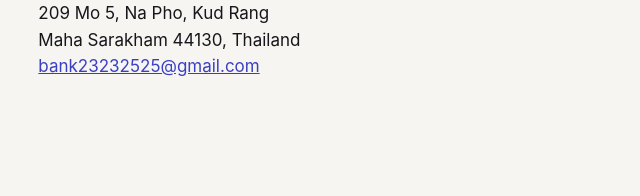
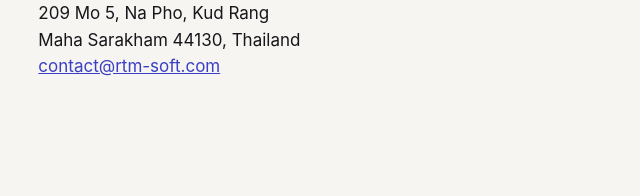
Before and after one commit to rtmtree/rtm-website, a plain HTML site: page index.html in a window 1280 px wide. Shown: the part 2798-2994 px from the top of the page, 447-1087 px from the left. Drawn offline with Linux system fonts and the light colour scheme.

Commit message:
re email

```diff
--- a/index.html
+++ b/index.html
@@ -110,7 +110,7 @@
       <address>
         <strong>RTM SOFT Co., Ltd.</strong><br>
         209 Mo 5, Na Pho, Kud Rang<br>Maha Sarakham 44130, Thailand<br>
-        <a href="mailto:bank23232525@gmail.com">bank23232525@gmail.com</a>
+        <a href="mailto:contact@rtm-soft.com">contact@rtm-soft.com</a>
       </address>
     </section>
   </main>
```
Also changed, not shown: privacy.html (+1 -1 lines).
